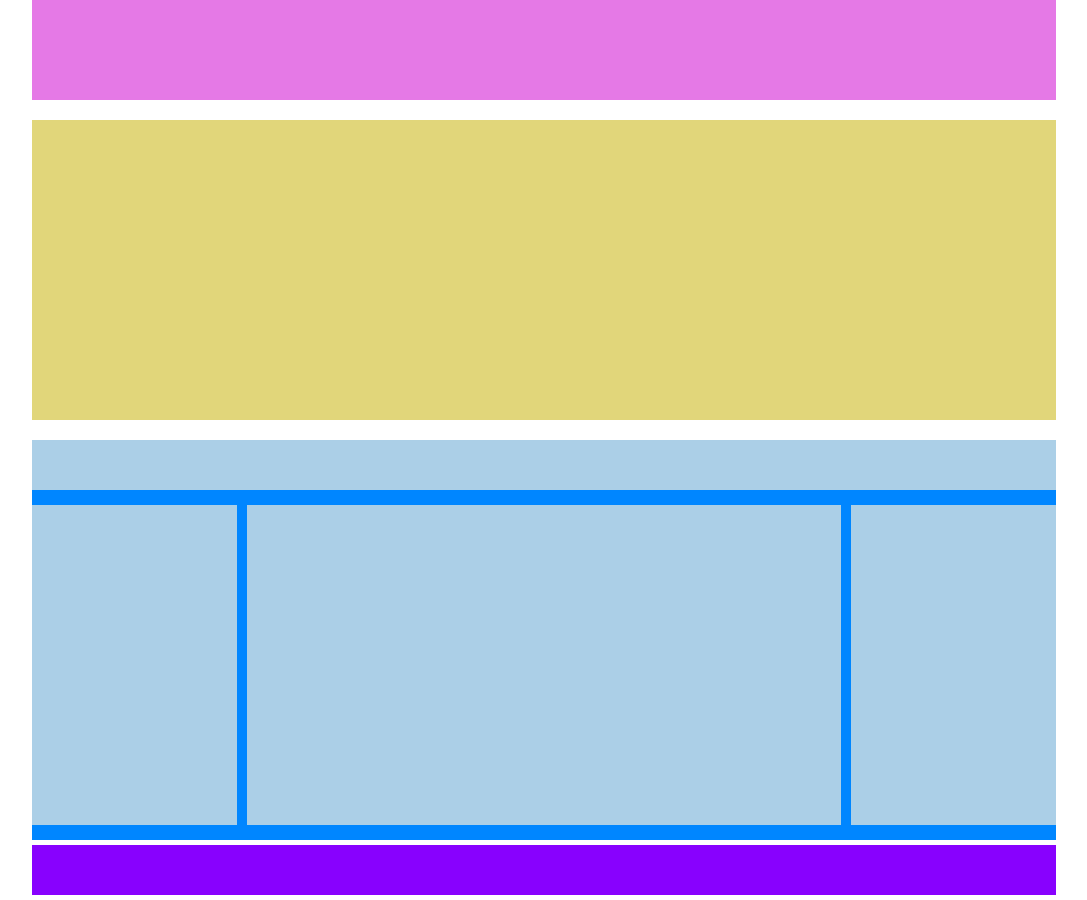
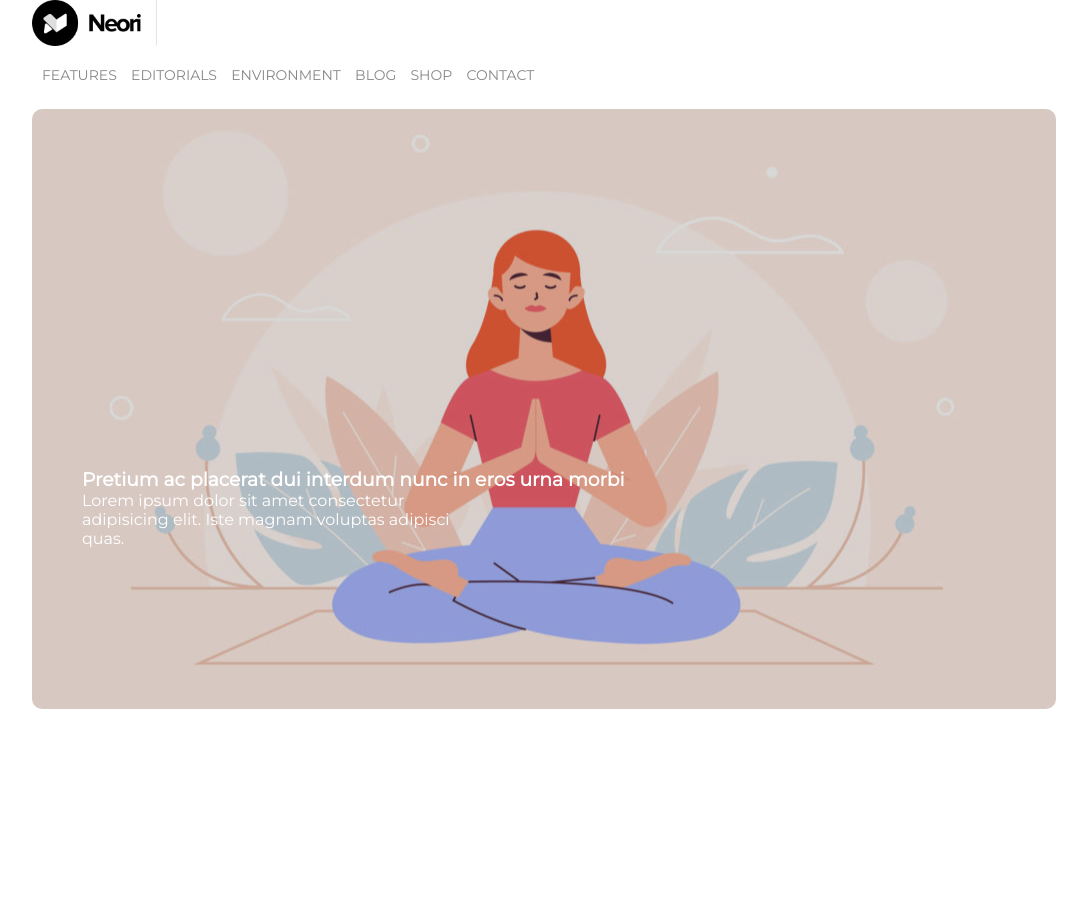
Before and after one commit to IvanRusso91/htmlcss-wp, a plain HTML site: page index.html in a window 1280 px wide. Shown: the whole page, without its empty margins (96-1183 px from the left). After the commit the page ends 800 px from the top, so only its background shows below. Drawn offline with Linux system fonts and the light colour scheme.

Commit message:
inserito header

```diff
--- a/css/style.css
+++ b/css/style.css
@@ -4,6 +4,14 @@
   margin: 0;
   padding: 0;
   box-sizing: border-box;
+}
+
+body{
+  font-family: 'Montserrat', sans-serif;
+}
+
+a{
+  text-decoration: none;
 }
 
 .clearfix::after{
@@ -14,63 +22,81 @@
 
 .contenitore{
   width: 80%;
-  max-width: 1500px;
+  max-width: 1200px;
   min-width: 600px;
   margin: 0 auto;
 }
 
 
-div.logo, div.jumbotron{
-  margin: 0 0 20px;
+/* HEADER */
+
+/* Logo */
+
+div.logo > img{
+  width: 125px;
+  padding-right: 15px;
+  margin-bottom: 15px;;
+  border-right: 1px solid rgb(229,229,229)
 }
 
-div.box, div.by{
-  margin: 0 0  5px;
+/* /logo */
+
+/* Menù */
+
+nav ul{
+  list-style: none;
 }
 
-.col{
-  float: left;
-  height: 320px;
-  background-color:rgb(171, 207, 231);
+nav ul li{
+  display: inline-block;
+  margin-left: 10px;
 }
 
-/* HEADER */
-
-div.logo{
-  height: 100px;
-  background-color: rgb(229,121,230);
+nav ul li a{
+  text-transform: uppercase;
+  font-size: 14px;
+  color:rgb(135, 135, 135);
 }
 
-div.jumbotron{
-  height: 300px;
-  background-color:rgb(225,214,122);
+nav ul li a:hover{
+  text-decoration:underline;
+  color: rgb(203, 188, 182) ;
 }
 
-/* MAIN */
-
-div.box{
-  height: 400px;
-  background-color: rgb(0,134,255);
+.logo{
+  padding-bottom: 25px;
 }
 
-div.horizontal{
-  height: 50px;
-  margin-bottom: 15px;
-  background-color:rgb(171, 207, 231);
+/* /Menù */
+
+/* Jumbotron */
+
+div.jumbotron{
+  background-image: url(../img/banner.jpg);
+  background-size: cover;
+  background-position: center;
+  width: auto;
+  height: 600px;
+  border-radius: 10px;
+  overflow: hidden;
+  margin-bottom: 30px;
 }
 
-.col-left, .col-right{
-  width: 20%;
+.jumbotron .overlay{
+  height: 100%;
+  background-color: rgba(0, 0, 0, 0.15);
 }
 
-.col-centro{
-  width: 58%;
-  margin: 0 1% 15px;
+.jumbotron .text{
+  padding-top: 35%;
+  padding-left: 50px;
+  color: white;
 }
 
-/* FOOTER */
+.jumbotron p{
+  width: 40%;
+}
+/* /jumbotron */
 
-div.by{
-  height: 50px;
-  background-color: rgb(136, 1, 254);
-}
+
+/* MAIN */
--- a/index.html
+++ b/index.html
@@ -6,6 +6,9 @@
   <meta name="viewport" content="width=device-width, initial-scale=1.
   0">
 
+  <link rel="preconnect" href="https://fonts.googleapis.com">
+  <link rel="preconnect" href="https://fonts.gstatic.com" crossorigin>
+  <link href="https://fonts.googleapis.com/css2?family=Montserrat&display=swap" rel="stylesheet">
   <link rel="stylesheet" href="css/style.css">
   <title>Document</title>
 </head>
@@ -13,32 +16,41 @@
 
   <header class="contenitore">
 
-    <div class="logo"></div>
-    <div class="jumbotron"></div>
+    <div class="logo">
+
+      <!-- Menu -->
+      <img src="img/logo.png" alt="logo">
+
+      <div>
+        <nav>
+          <ul>
+            <li><a href="#">Features</a></li>
+            <li><a href="#">Editorials</a></li>
+            <li><a href="#">Environment</a></li>
+            <li><a href="#">Blog</a></li>
+            <li><a href="#">Shop</a></li>
+            <li><a href="#">Contact</a></li>
+          </ul>
+        </nav>
+      </div>
+      <!-- /menu -->
+
+    </div>
+
+    <!-- jumbotron -->
+    <div class="contenitore jumbotron">
+      <div class="overlay text">
+
+        <h3>Pretium ac placerat dui interdum nunc in eros urna morbi</h3>
+
+        <p>Lorem ipsum dolor sit amet consectetur adipisicing elit. Iste magnam voluptas adipisci quas.</p>
+
+      </div>
+    </div>
 
   </header>
 
-  <main class="contenitore">
 
-    <div class="box clearfix">
-
-      <div class="horizontal" ></div>
-
-      <aside class="col col-left"></aside>
-
-      <section class="col col-centro "></section>
-
-      <aside class="col col-right"></aside>
-
-    </div>
-
-  </main>
-
-  <footer class="contenitore">
-
-    <div class="by"></div>
-
-  </footer>
 
 
 
```
